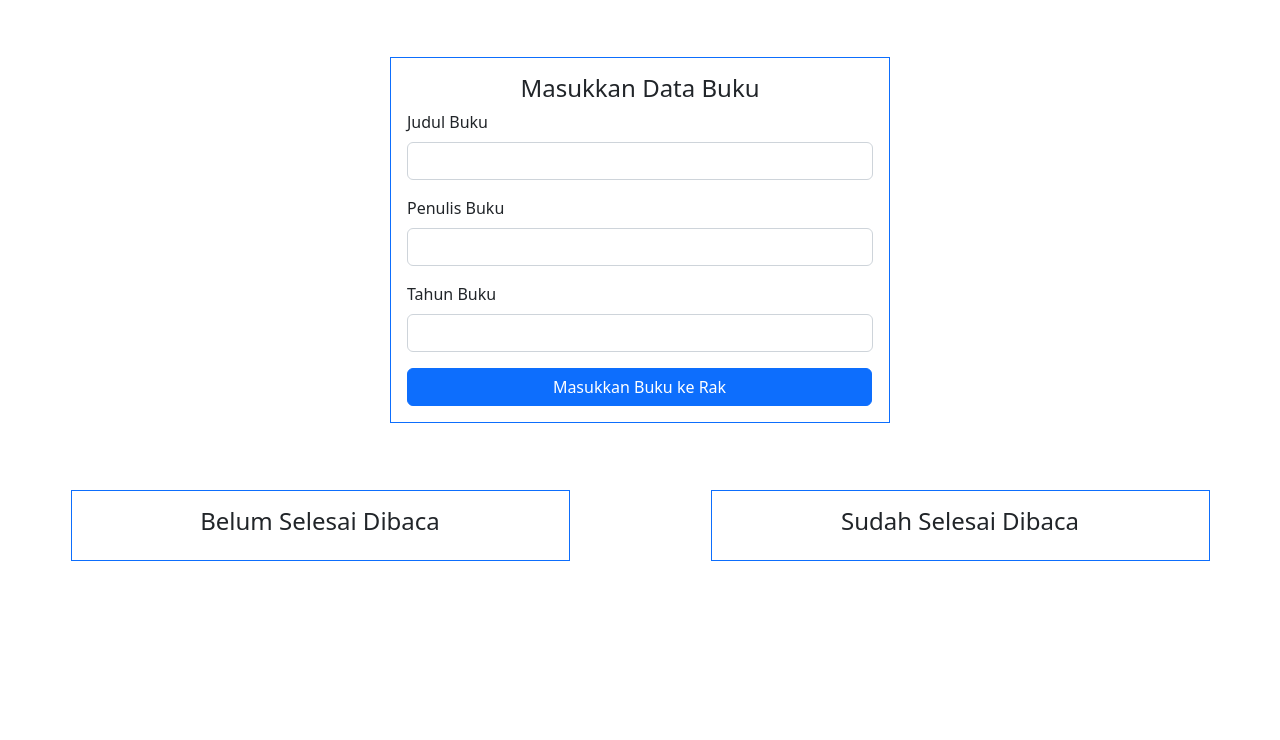
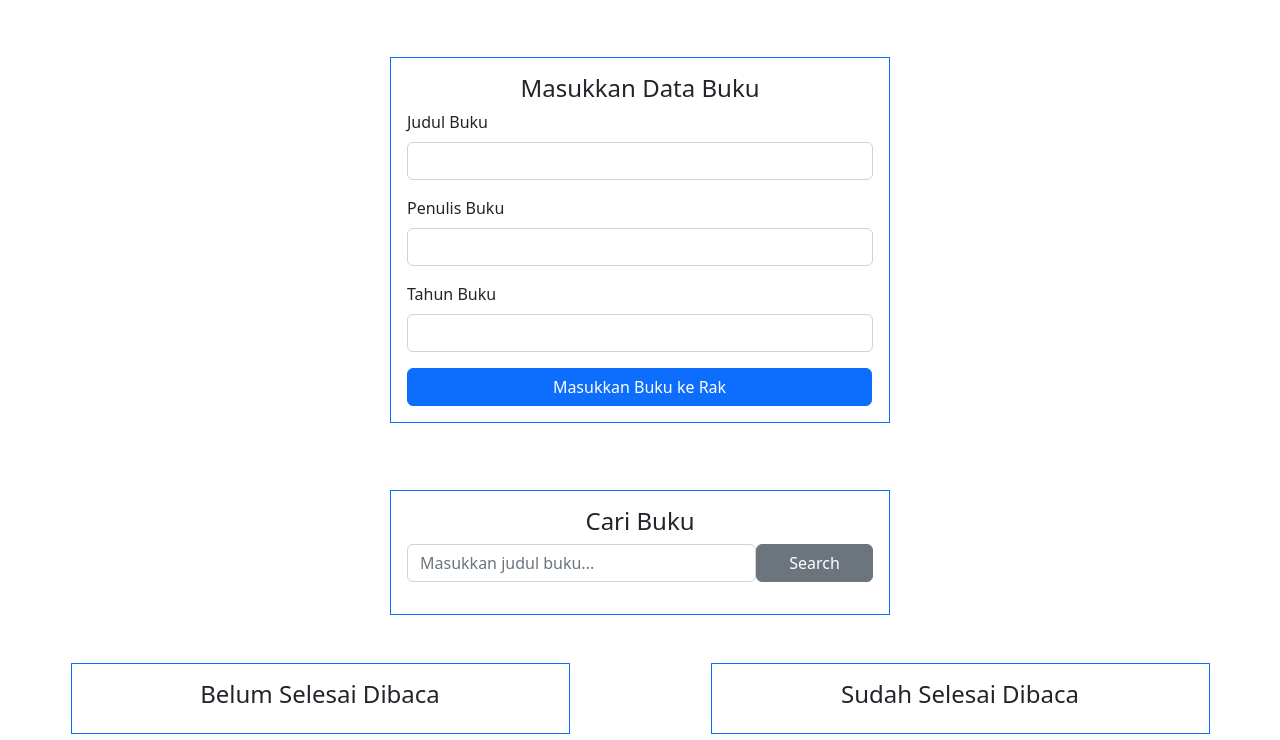
Before and after one commit to billyalexndr/bookshelf-app, a plain HTML site: page index.html in a window 1280 px wide. Shown: the part 60-800 px from the top of the page. Drawn offline with nearby package versions, Linux system fonts and the light colour scheme.

Commit message:
feat: finalize feature

```diff
--- a/index.html
+++ b/index.html
@@ -80,6 +80,31 @@
                     </div>
                 </form>
             </div>
+
+            <div class="d-flex mb-5">
+                <div class="d-flex justify-content-center flex-column m-auto">
+                    <div class="border border-primary p-3" style="width: 500px">
+                        <h4 class="d-flex justify-content-center">Cari Buku</h4>
+                        <form class="mb-3 d-flex" id="searchForm">
+                            <input
+                                type="search"
+                                class="form-control"
+                                id="keyword"
+                                name="keyword"
+                                placeholder="Masukkan judul buku..."
+                                required
+                            />
+                            <input
+                                type="submit"
+                                value="Search"
+                                class="btn btn-secondary"
+                                style="width: 150px"
+                            />
+                        </form>
+                    </div>
+                </div>
+            </div>
+
             <div class="d-flex">
                 <div class="d-flex justify-content-center flex-column m-auto">
                     <div class="border border-primary p-3">
```
